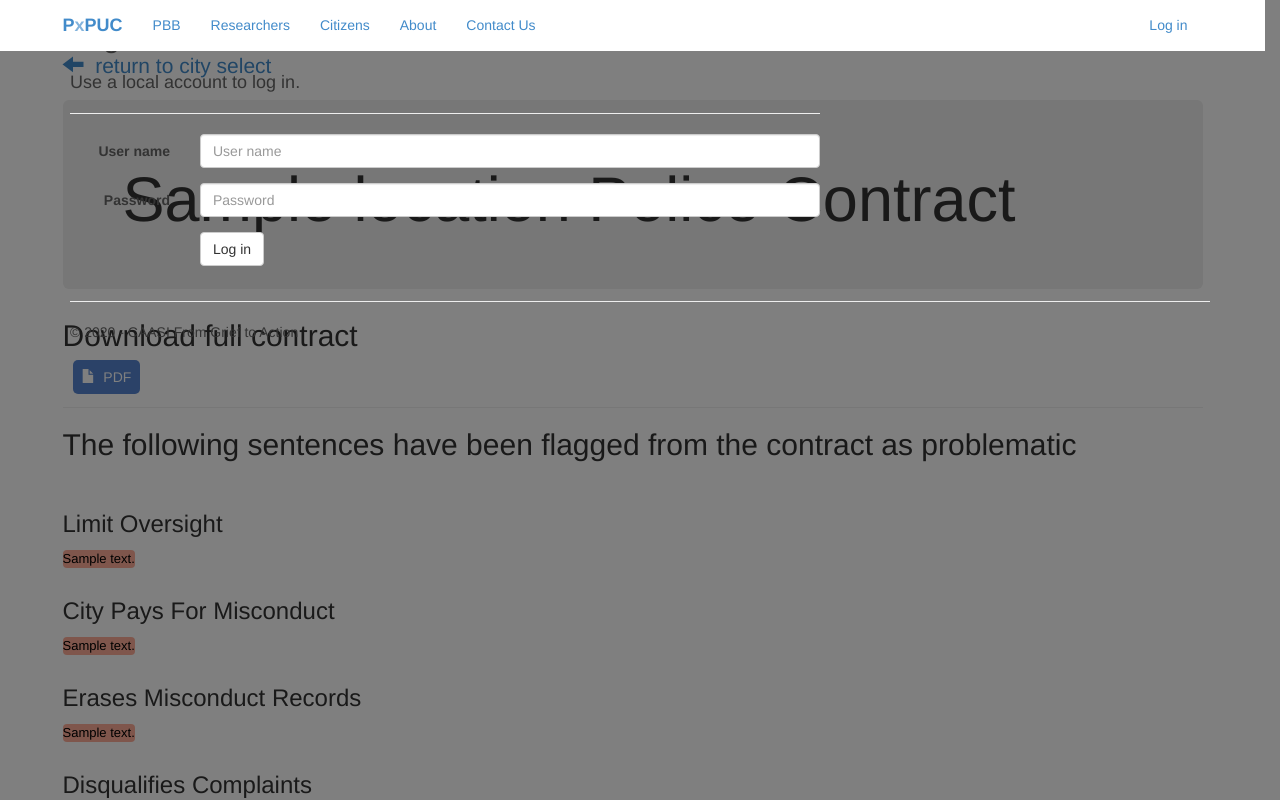
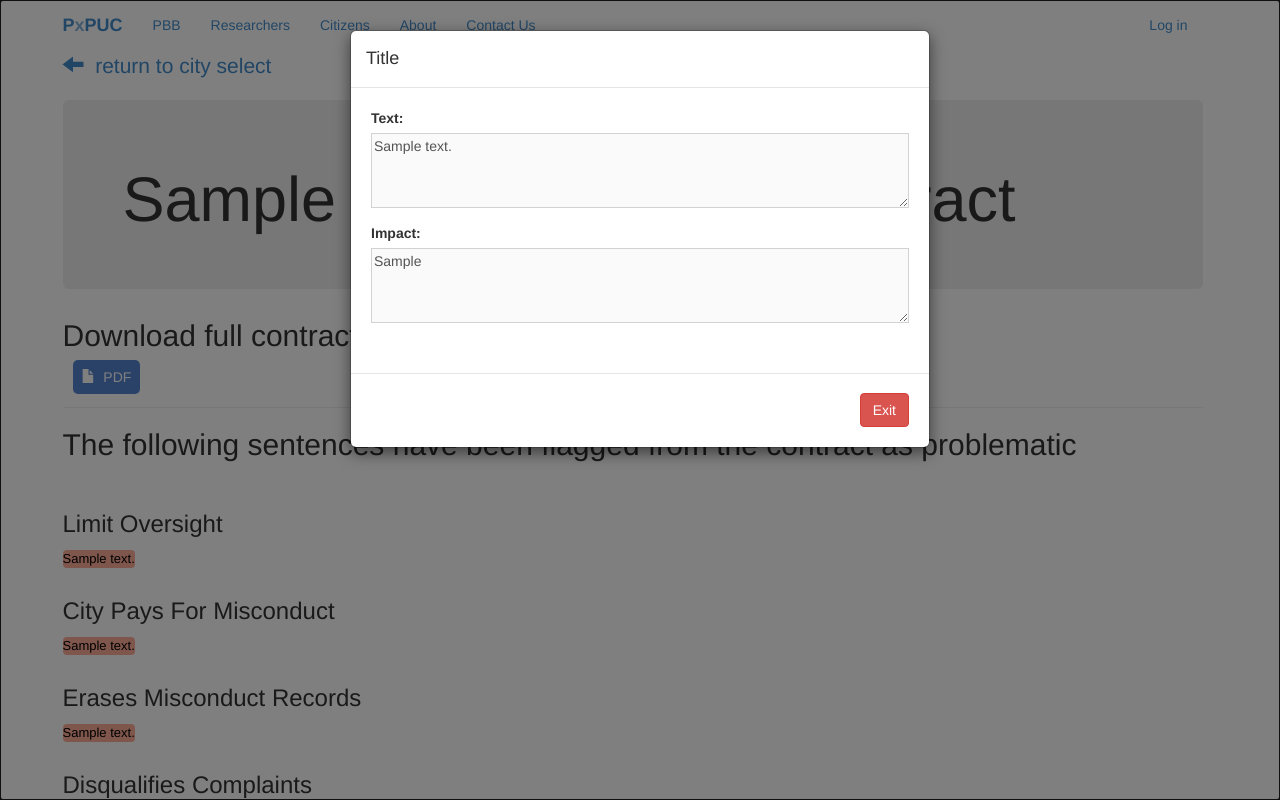
Before and after one commit to CAASI-G2A/g2a-website, a Django app: page /view_location/1 in a window 1280 px wide, after a click that opens the changed part. Run offline with Django 3.2, Linux system fonts and the light colour scheme; tables that the repository leaves empty hold one stand-in row (values such as "Sample post"); data that the repository does not hold is empty; some libraries are stand-ins or nearby versions.

Commit message:
fixed impact display, made citizen search(complaint search), fixed bubble positioning on resize.

```diff
--- a/PPUC/PPUC/urls.py
+++ b/PPUC/PPUC/urls.py
@@ -16,8 +16,10 @@ urlpatterns = [
     path('about/', views.about, name='about'),
     path('search/', views.search, name='search'),
 	path('researchers/', views.researchers, name='researchers'),
+    path('citizens/', views.citizens, name='citizens'),
     path('search_contract/', views.search_contract, name='search_contract'),
     path('view_location/<int:lid>', views.view_location, name='view_location'),
+    path('view_sentence/<int:sid>', views.view_sentence, name='view_sentence'),
     path('edit_sentence/<int:sid>', views.edit_sentence, name='edit_sentence'),
     path('complaint/<int:lid>',views.complaint, name='complaint'),
     path('login/',
--- a/PPUC/app/forms.py
+++ b/PPUC/app/forms.py
@@ -22,6 +22,7 @@ class ProblematicLanguageForm(ModelForm):
     # For BooleanFields, required=False means that Django's validation
     # will accept a checked or unchecked value, while required=True
     # will validate that the user MUST check the box.
+
     class Meta:
         model = Problematic_Sentence
-        fields = ('impact', 'limit_oversight', 'city_pay_for_misconduct', 'erase_misconduct', 'disqualify_complaints', 'restrict_interrogation', 'unfair_information')
+        fields = ('text', 'impact', 'limit_oversight', 'city_pay_for_misconduct', 'erase_misconduct', 'disqualify_complaints', 'restrict_interrogation', 'unfair_information')
--- a/PPUC/app/static/app/content/site.css
+++ b/PPUC/app/static/app/content/site.css
@@ -21,7 +21,7 @@ body {
 
 textarea {
    width: 100%;
-   height:25px
+   height: 75px
 }
 
 /* styles for validation helpers */
@@ -90,7 +90,7 @@ pre {
     flex: 50%;
     padding: 10px;
 }
-.test {
+.circleText {
     position: absolute;
     top: 30%;
     left: -75%;
@@ -100,9 +100,9 @@ pre {
 }
 
 .circle {
+    position: relative;
     top: 25px;
-    left: 30%;
-    position: relative;
+    left: 168px;
     width: 200px;
     height: 200px;
     border-radius: 100px;
@@ -140,9 +140,9 @@ pre {
 
 .v1 {
     position: relative;
-    margin-top: 4.4%;
-    margin-bottom: -5%;
-    left: 47%;
+    margin-top: 24px;
+    margin-bottom: -26px;
+    left: 262px;
     border-left: 12px solid #B22222;
     height: 150px;
     width: 10px;
--- a/PPUC/app/templates/app/layout.html
+++ b/PPUC/app/templates/app/layout.html
@@ -26,7 +26,7 @@
                 <ul class ="nav navbar-nav">
                     <li><a href="{% url 'PBB/' %}">PBB</a></li>
                     <li><a href="{% url 'researchers' %}">Researchers</a></li>
-                    <li><a href="{% url 'search' %}">Citizens</a></li>
+                    <li><a href="{% url 'citizens' %}">Citizens</a></li>
                     <li><a href="{% url 'about' %}">About</a></li>
                     <li><a href="{% url 'contact' %}">Contact Us</a></li>
                 </ul>
--- a/PPUC/app/templates/app/researchers.html
+++ b/PPUC/app/templates/app/researchers.html
@@ -10,7 +10,7 @@
 <hr class="my-4">
     <div style="margin-left:22px;">
         <div style="padding-top:1px;"></div>
-        <h2><a href="/search_contract"><span class="glyphicon glyphicon-search"></span> &nbsp;Search by keywords</a></h2>
+        <h2><a href="/search_contract"><span class="glyphicon glyphicon-search"></span> &nbsp;Search all contracts by keywords</a></h2>
         <h2><a href="/search"><span class="glyphicon glyphicon-search"></span> &nbsp;View union contracts by city</a></h2>
     </div>
 
--- a/PPUC/app/templates/app/search.html
+++ b/PPUC/app/templates/app/search.html
@@ -52,12 +52,6 @@
   border-radius: 6px 0 6px 6px;
 }
 </style>
-
-<div class="jumbotron" style="background-color:white;padding-top:30px;padding-bottom:15px;">
-
-</div>
-
-
 <div class="jumbotron" style="background-color:white;padding-top:30px;padding-bottom:55px;text-align:center;">
   <h2>Select a state</h2>
       <div class="dropdown" style="text-align:center;">
--- a/PPUC/app/templates/app/view_location.html
+++ b/PPUC/app/templates/app/view_location.html
@@ -26,54 +26,54 @@
 <div class="jumbotron">
     <h1>{{location}} Police Contract</h1>
 </div>
-<div>
 
 	<h2 style="padding-bottom:5px;">Download full contract </h2>
 	<a href="{% url 'download_pdf' location.id %}" class="dl" role="button"><span class="glyphicon glyphicon glyphicon-file"></span> &nbsp;PDF</a>
   <hr class="my-4">
 <!-- Modal -->
-    <div class="modal fade" id="modal" tabindex="-1" role="dialog" aria-labelledby="myModalLabel" aria-hidden="true">
+
+    <div class="modal fade" id="modal" data-keyboard="false" data-backdrop="static" tabindex="-1" role="dialog" aria-labelledby="myModalLabel" aria-hidden="true">
     </div><!-- /.modal -->
 		<h2>The following sentences have been flagged from the contract as problematic</h2><br>
 		<div><h3>Limit Oversight</h3>
 			{% for sentence in sentences %}
 				{% if sentence.limit_oversight %}
-					<pre style="background:#ffad99;"><a style="color:black; " data-toggle="modal" href="{% url 'edit_sentence' sentence.id %}" data-target="#modal" title="Limits oversight" data-tooltip>{{sentence.text}}</a></pre>
+					<pre style="background:#ffad99;"><a style="color:black; " data-toggle="modal" href="{% url 'view_sentence' sentence.id %}" data-target="#modal" title="view sentence">{{sentence.text}}</a></pre>
 				{% endif %}
 			{% endfor %}
 		</div>
 		<div><h3>City Pays For Misconduct</h3>
 			{% for sentence in sentences %}
 				{% if sentence.city_pay_for_misconduct %}
-					<pre style="background:#ffad99;"><a style="color:black; " data-toggle="modal" href="{% url 'edit_sentence' sentence.id %}" data-target="#modal" title="Makes city pay for misconduct" data-tooltip>{{sentence.text}}</a></pre>
+					<pre style="background:#ffad99;"><a style="color:black; " data-toggle="modal" href="{% url 'view_sentence' sentence.id %}" data-target="#modal" title="view sentence">{{sentence.text}}</a></pre>
 				{% endif %}
 			{% endfor %}
 		</div>
 		<div><h3>Erases Misconduct Records</h3>
 			{% for sentence in sentences %}
 				{% if sentence.erase_misconduct %}
-					<pre style="background:#ffad99;"><a style="color:black; " data-toggle="modal" href="{% url 'edit_sentence' sentence.id %}" data-target="#modal" title="Erases misconduct records" data-tooltip>{{sentence.text}}</a></pre>
+					<pre style="background:#ffad99;"><a style="color:black; " data-toggle="modal" href="{% url 'view_sentence' sentence.id %}" data-target="#modal" title="view sentence">{{sentence.text}}</a></pre>
 				{% endif %}
 			{% endfor %}
 		</div>
 		<div><h3>Disqualifies Complaints</h3>
 			{% for sentence in sentences %}
 				{% if sentence.disqualify_complaints %}
-					<pre style="background:#ffad99;"><a style="color:black; " data-toggle="modal" href="{% url 'edit_sentence' sentence.id %}" data-target="#modal" title="Disqualifies complaints" data-tooltip>{{sentence.text}}</a></pre>
+					<pre style="background:#ffad99;"><a style="color:black; " data-toggle="modal" href="{% url 'view_sentence' sentence.id %}" data-target="#modal" title="view sentence">{{sentence.text}}</a></pre>
 				{% endif %}
 			{% endfor %}
 		</div>
 		<div><h3>Limit Oversight</h3>
 			{% for sentence in sentences %}
 				{% if sentence.restrict_interrogation %}
-					<pre style="background:#ffad99;"><a style="color:black; " data-toggle="modal" href="{% url 'edit_sentence' sentence.id %}" data-target="#modal" title="Restricts interrogation" data-tooltip>{{sentence.text}}</a></pre>
+					<pre style="background:#ffad99;"><a style="color:black; " data-toggle="modal" href="{% url 'view_sentence' sentence.id %}" data-target="#modal" title="view sentence">{{sentence.text}}</a></pre>
 				{% endif %}
 			{% endfor %}
 		</div>
-		<div><h3>Gives Officer Unfair Acess to Information</h3>
+		<div><h3>Gives Officer Unfair Access to Information</h3>
 			{% for sentence in sentences %}
 				{% if sentence.unfair_information %}
-					<pre style="background:#ffad99;"><a style="color:black; " data-toggle="modal" href="{% url 'edit_sentence' sentence.id %}" data-target="#modal" title="Gives the officer unfair access to information" data-tooltip>{{sentence.text}}</a></pre>
+					<pre style="background:#ffad99;"><a style="color:black; " href="{% url 'view_sentence' sentence.id %}" data-toggle="modal" data-target="#modal" title="view sentence">{{sentence.text}}</a></pre>
 				{% endif %}
 			{% endfor %}
 		</div>
--- /dev/null
+++ b/PPUC/app/templates/app/view_sentence.html
@@ -0,0 +1,20 @@
+<div class="modal-dialog modal-lg">
+    <div class="modal-content">
+              <div class="modal-header">
+                <h4 class="modal-title" id="myModalLabel">Title</h4>
+              </div>
+              <div class="modal-body">
+                      <div class="form-group">
+                          <label for="id_text">Text:</label>
+                          <textarea name="text" cols="40" rows="10" required="" id="id_text" disabled>{{sentence.text}}</textarea>
+                      </div>
+                      <div class="form-group">
+                          <label for="id_impact">Impact:</label>
+                          <textarea name="impact" cols="40" rows="10" id="id_impact" disabled >{{sentence.impact}}</textarea>
+                      </div>
+              </div>
+              <div class="modal-footer">
+               <a href = '{% url 'view_location' sentence.location.pk %}' class="btn btn-danger">Exit</a>
+              </div>
+    </div><!-- /.modal-content -->
+</div><!-- /.modal-dialog -->
--- a/PPUC/app/views.py
+++ b/PPUC/app/views.py
@@ -83,6 +83,21 @@ def search(request):
         'app/search.html',
         context
     )
+def citizens(request):
+    context = {}
+    query = request.GET.get('q','')
+    locations = Location.objects.filter(Q(name__icontains=query))
+
+    context = {
+        'title' : 'Search',
+        'locations' : locations,
+        }
+    assert isinstance(request, HttpRequest)
+    return render(
+        request,
+        'app/citizens.html',
+        context
+    )
 
 def search_contract(request):
     context = {}
@@ -142,8 +157,14 @@ def download_pdf(request, lid):
     response['Content-Disposition'] = "attachment; filename=%s" % filename
     return response
 
-@login_required(login_url='login')
+def view_sentence(request, sid):
+    print(sid)
+    sentence = Problematic_Sentence.objects.get(id=sid)
+    form = ProblematicLanguageForm(instance=sentence)
+    return render(request, 'app/view_sentence.html', {'title' : 'Edit Sentence', 'form': form, 'sentence' : sentence})
+
 def edit_sentence(request, sid):
+    print(sid)
     sentence = Problematic_Sentence.objects.get(id=sid)
     if request.method == 'POST':
         form = ProblematicLanguageForm(request.POST)
```
Also changed, not shown: PPUC/app/templates/app/citizens.html (added, +76 -0 lines), PPUC/app/templates/app/complaint.html (+5 -5 lines), PPUC/app/templates/app/edit_sentence.html (+5 -2 lines), PPUC/scripts/add_sentences.py (+6 -6 lines).
